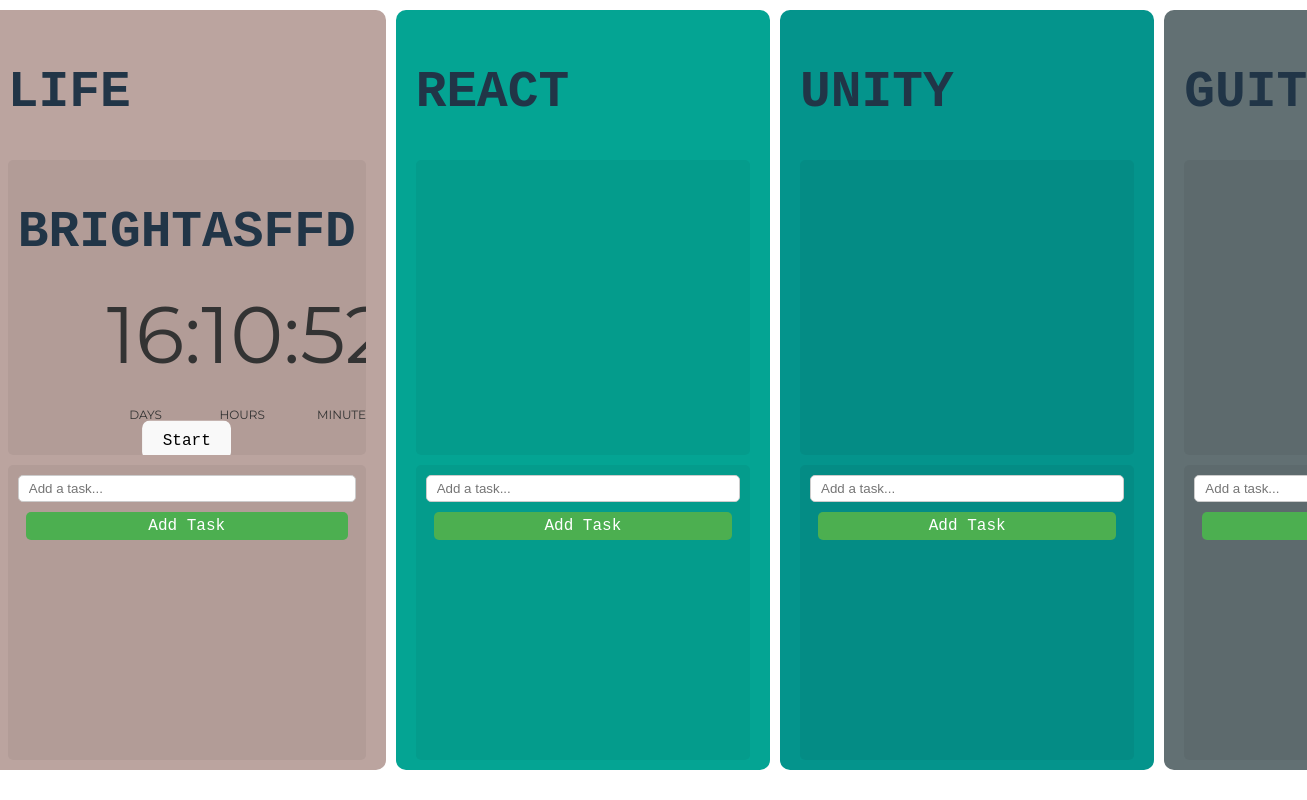
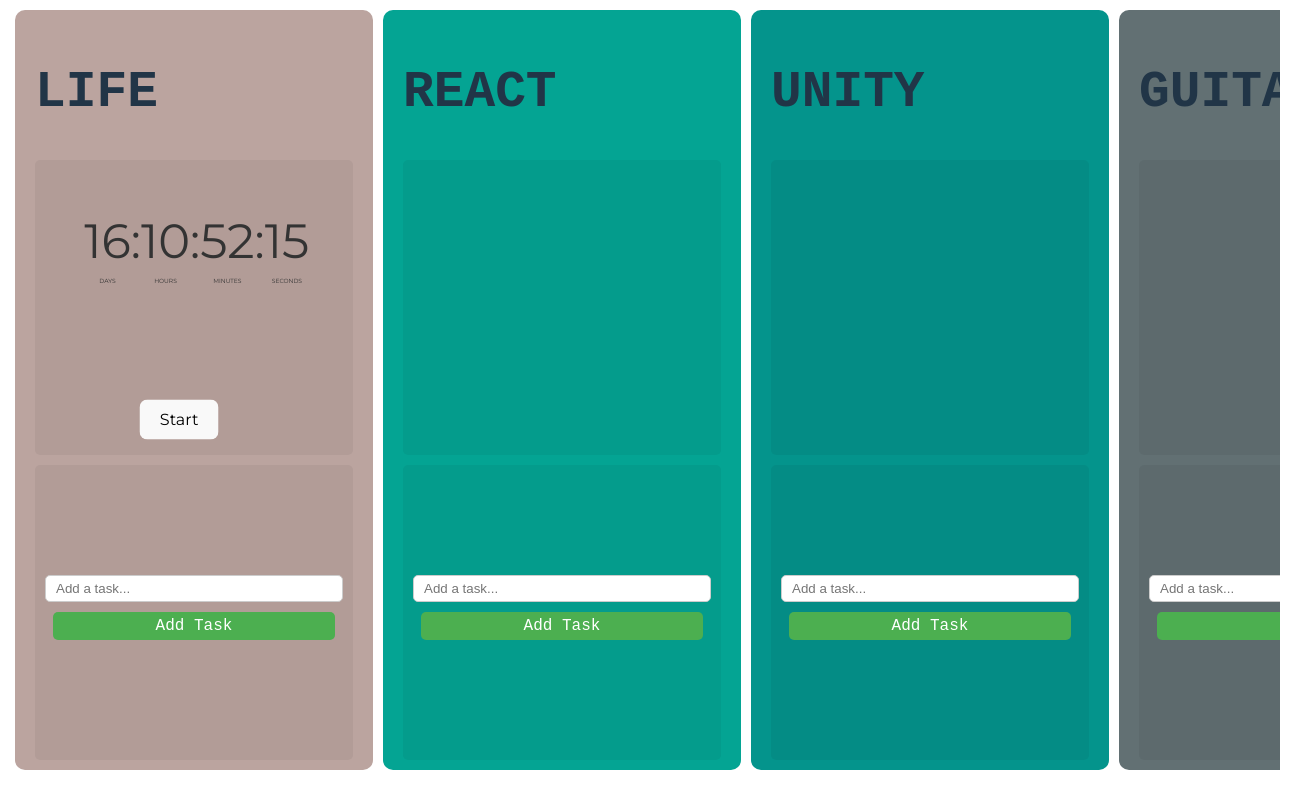
Before and after one commit to dobbyasas/grind-page, a React (Vite) app in the folder client/: page /Counter in a window 1280 px wide. Shown: the whole page, 1307 px wide, since content can reach past the window. Built offline with nearby package versions, Linux system fonts and the light colour scheme.

Commit message:
centered the stopwatch

```diff
--- a/client/src/pages/counter/Counter.css
+++ b/client/src/pages/counter/Counter.css
@@ -52,7 +52,9 @@
     border-radius: 5px;
     background-color: rgba(0, 0, 0, 0.05);
     padding: 10px;
-    overflow: hidden; /* Add this line */
+    display: flex; /* Added */
+    justify-content: center; /* Added */
+    align-items: center; /* Added */
   }
 
   .milujukajuavecerjiudelamorgasmus {
@@ -62,3 +64,12 @@
     padding: 0px;
     place-items: center;
   }
+
+  .countdown-wrapper {
+    display: flex;
+    justify-content: center;
+    align-items: center;
+    width: 100%;
+    height: 100%;
+    position: absolute;
+  }
--- a/client/src/pages/counter/Counter.jsx
+++ b/client/src/pages/counter/Counter.jsx
@@ -17,9 +17,9 @@
             <div className="row-container">
                 <div className="row">
 
-                        <h1>BRIGHTASFFD</h1>
-                        <Stopwatch />
-
+                        <div class="countdown-container">
+                            <Stopwatch />
+                        </div>
 
                 </div>
                 <div className="row">
--- a/client/src/pages/counter/stopwatch/Stopwatch.css
+++ b/client/src/pages/counter/stopwatch/Stopwatch.css
@@ -12,15 +12,16 @@
 .countdown-container {
   font-family: Montserrat, sans-serif;
   -webkit-font-smoothing: antialiased;
-  width: 100%; /* Adjust this to fit within the .row div */
-  height: 100%; /* Adjust this to fit within the .row div */
-  position: absolute;
-  top: 50%;
-  left: 50%;
-  transform: translate(-50%, -50%);
+  width: 100%;
+  height: 100%;
   text-align: center;
+  display: flex;
+  justify-content: center;
+  align-items: center;
+  position: relative;
+  left: -5%; /* Adjust this value as needed to move the stopwatch left */
+  top: -2%; /* Adjust this value as needed to move the stopwatch up */
 }
-
 
 .countdown {
   display: flex;
@@ -39,10 +40,10 @@
 .number, .separator {
   display: block;
   color: #333;
-  height: 5rem; /* Updated height */
-  font-size: 5rem; /* Updated font size */
+  height: 3rem; /* Updated height */
+  font-size: 3rem; /* Updated font size */
   position: relative;
-  line-height: 5rem; /* Updated line height */
+  line-height: 3rem; /* Updated line height */
   text-align: center;
   width: 100%;
 }
@@ -93,14 +94,28 @@
   margin: 0 0.5rem;
 }
 
+.button-wrapper {
+  position: absolute;
+  bottom: 0;
+  left: 50%;
+  transform: translateX(-50%);
+}
+
+.buttons-container {
+  display: flex;
+  justify-content: center;
+  z-index: 1;
+  position: relative;
+}
+
 #js-days:after, #js-hours:after, #js-minutes:after, #js-seconds:after {
   content: "DAYS";
   position: absolute;
   text-align: center;
   left: 0;
   right: 0;
-  bottom: -80px;
-  font-size: 12px;
+  bottom: -40px;
+  font-size: 6px;
 }
 #js-hours:after {
   content: "HOURS";
--- a/client/src/pages/counter/stopwatch/Stopwatch.jsx
+++ b/client/src/pages/counter/stopwatch/Stopwatch.jsx
@@ -85,9 +85,11 @@
           <section id="js-seconds" className="number">{pad(seconds)}</section>
         </article>
       </section>
-      <section className="buttons-container">
-        <button onClick={toggleCounting}>{isRunning ? 'Pause' : 'Start'}</button>
-      </section>
+      <div className="button-wrapper">
+        <section className="buttons-container">
+          <button onClick={toggleCounting}>{isRunning ? 'Pause' : 'Start'}</button>
+        </section>
+      </div>
     </section>
   );
 
```
